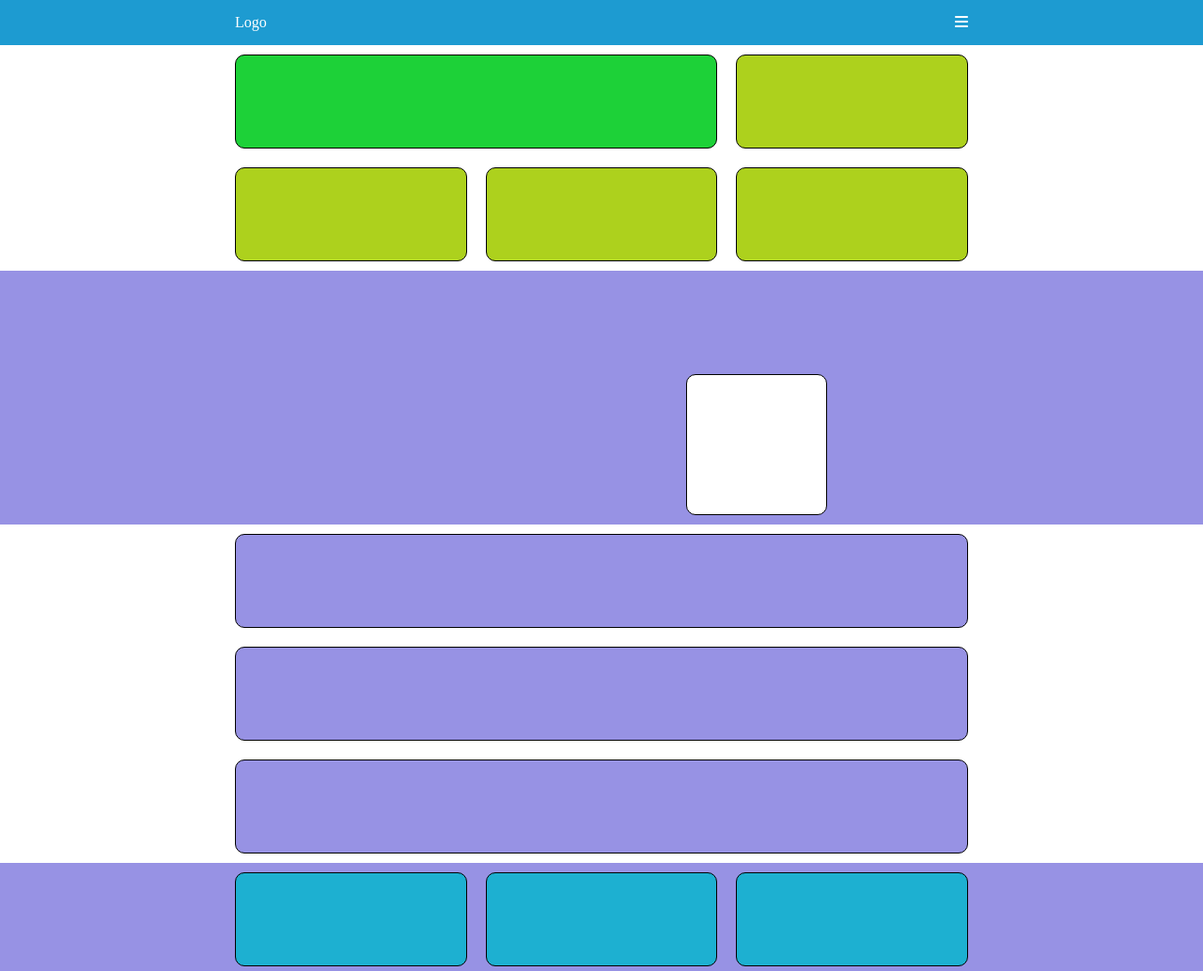
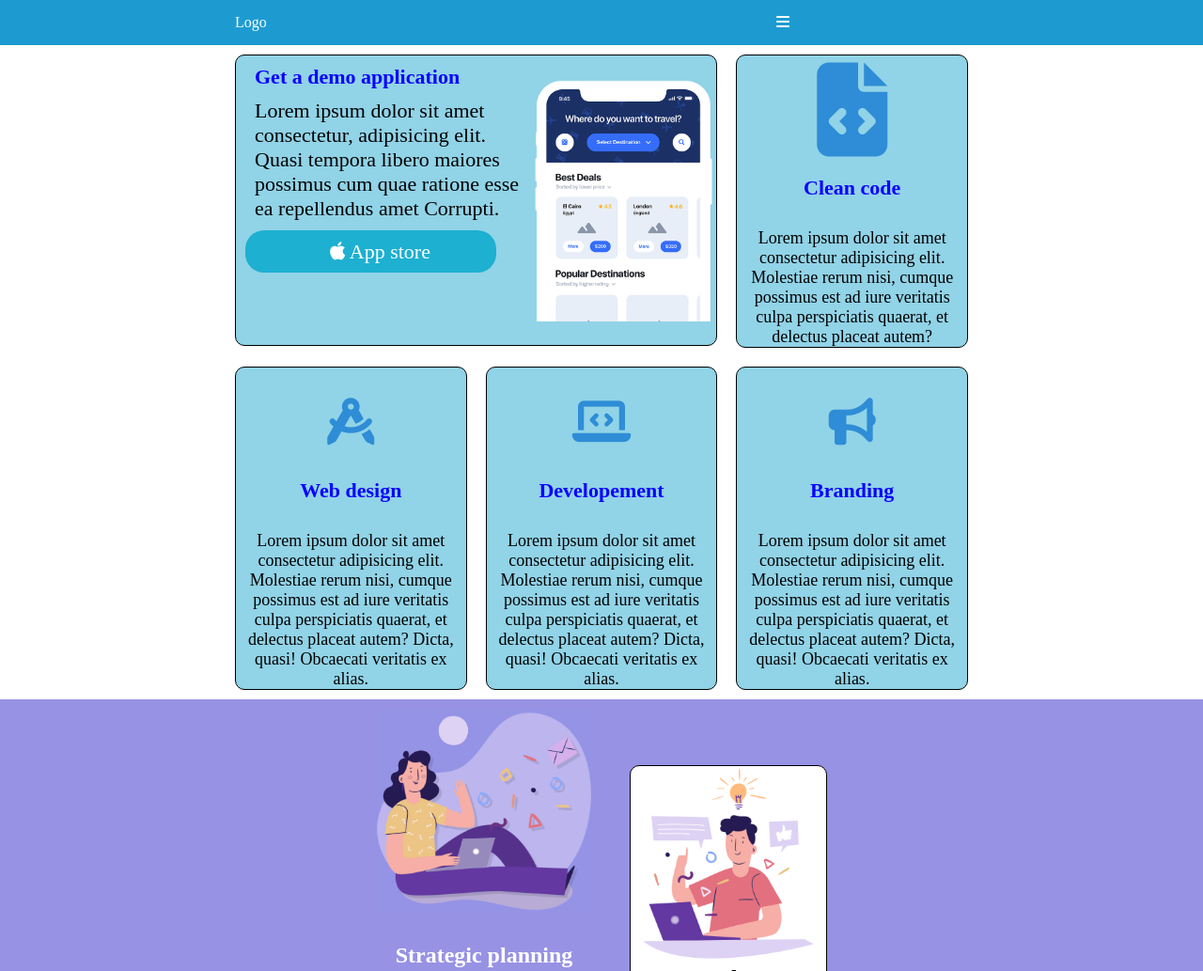
Before and after one commit to alex2000d/htmlcss-responsive-layout, a plain HTML site: page index.html in a window 1280 px wide. Shown: the top 1033 px of the page at 94% size. Drawn offline with Linux system fonts and the light colour scheme.

Commit message:
[UPD] added content in te section main and responsivity for mobile tablet and desktop

```diff
--- a/css/style.css
+++ b/css/style.css
@@ -16,33 +16,50 @@ header{
 }
 
 .content-main{
-    background-color: rgb(173, 209, 29);
+    background-color:rgb(145, 211, 231);
     margin: 10px;
-    height: 100px;
+
     border: 1px solid black;
     border-radius: 10px ;
 }
 
 .content-main-big{
-    background-color: rgb(29, 209, 56);
+    background-color: rgb(145, 211, 231);
     margin: 10px;
-    height: 100px;
+
     border: 1px solid black;
     border-radius: 10px ;
+    position: relative;
+}
+
+.content-main-big img{
+    width: 80%;
+    margin-top: 20px;
+
+
+
 }
 
 .content-planner{
     background-color: rgb(151, 146, 228);
     margin: 0 10px;
-    height: 100px;
+
     margin-top: 10px;
+
+
 }
 
+.content-planner img{
+    width: 100%;
+}
 
+.content-planner-right img{
+    width: 100%;
+}
 
 .content-planner-right{
     background-color:white;
-    height: 150px;
+
     border: 1px solid black;
     border-radius: 10px;
     margin: 0 10px;
@@ -110,7 +127,10 @@ header{
 
 .col-50{
     width: 100%;
+
 }
+
+
 
 .col-25{
     width: 100%;
@@ -134,6 +154,10 @@ header{
     float: right;
 }
 
+.mt-40{
+    margin-top: 40px;
+}
+
 .ml-10{
     margin-left: 10px;
 }
@@ -149,6 +173,76 @@ header{
 .bg-black{
     background-color: rgb(31, 31, 31);
 }
+
+.text-center{
+    text-align: center;
+}
+
+.mb-10{
+    margin-bottom: 10px;
+}
+
+.mt-10{
+    margin-top: 10px;
+}
+
+.ml-20{
+    margin-left: 20px;
+}
+
+.br-20{
+    border-radius: 20px;
+}
+
+.pd-10{
+    padding: 10px;
+}
+
+.mb-20{
+    margin-bottom: 20px;
+}
+
+.pd-70{
+    padding-left: 70px;
+    padding-right: 70px;
+}
+
+.bg-blu{
+    background-color: rgb(29, 176, 209);
+    color: #fff;
+}
+
+.font-size{
+    font-size: 20px;
+}
+
+.font-size-icons{
+    font-size: 50px;
+}
+
+.font-size-15{
+    font-size: 15px;
+}
+
+.mt-30{
+    margin-top: 30px;
+}
+
+.color-blu{
+    color: rgb(10, 2, 255);
+}
+
+.color-white{
+    color: #fff;
+}
+
+.br-100{
+    border-radius: 50px;
+}
+
+.ml-90{
+    margin-left: 90px;
+}
 /* media query */
 
 @media screen and (min-width: 768px) {
@@ -162,6 +256,18 @@ header{
 
     .col-33-benefits{
         width: 50%;
+    }
+
+    .content-main-big img{
+        width: 70%;
+    }
+
+    .font-size{
+        font-size: 30px;
+    }
+
+    .font-size-code{
+        font-size: 39px;
     }
 }
 
@@ -177,13 +283,43 @@ header{
     }
 
     .content-planner-right{
-        float: right;
-        width: 150px;
+       margin-top: 70px;
+        margin-left: 30px;
     }
 
     .col-33-benefits{
         width: calc(100% / 3);
     }
 
+    .content-main-big img{
+        position:absolute;
+        top: 0%;
+        left: 100%;
+        width: 50%;
+        transform: translate(-100%, -0%);
+        margin-left: 20px;
+        padding-left: 20px;
+    }
+
+    .content-main-big{
+        height: 310px;
+    }
+
+    .font-size{
+        font-size: 22px;
+    }
+
+    .font-size-code{
+        font-size: 18px;
+    }
+
+    .mr-10{
+        margin-right: 200px;
+    }
+
+    .col-50{
+        width: 50%;
+    }
+
 
 }
--- a/index.html
+++ b/index.html
@@ -33,19 +33,45 @@
         <div class="container">
             <div class="row">
                 <div class="col-66">
-                    <div class="content-main-big"></div>
+                    <div class="content-main-big ">
+                        <h3 class="mb-10 mt-10 ml-20 font-size color-blu">Get a demo application</h3>
+                        <p class="ml-20 mb-20 font-size mr-10" >Lorem ipsum dolor sit amet consectetur, adipisicing elit. Quasi tempora libero maiores possimus cum quae ratione esse ea repellendus amet Corrupti. </p>
+                        <span class="bg-blu br-20 pd-10 ml-10 pd-70 font-size">
+                            <i class="fa-brands fa-apple ml-20 "></i>
+                            App store
+                        </span>
+                     <img src="./img/phone.png " alt="img">
+
+                    </div>
                 </div>
                 <div class="col-33">
-                    <div class="content-main"></div>
+                    <div class="content-main">
+                        <div class="icons text-center font-size-icons mt-30"><i class="fa-solid fa-file-code fa-2xl text-center" style="color: #2e8dd6;"></i></div>
+                        <h3 class="text-center color-blu mt-40 font-size">Clean code</h3>
+                        <p class="mt-30 text-center font-size-code">Lorem ipsum dolor sit amet consectetur adipisicing elit. Molestiae rerum nisi, cumque possimus est ad iure veritatis culpa perspiciatis quaerat, et delectus placeat autem?</p>
+
+                    </div>
                 </div>
                 <div class="col-33">
-                    <div class="content-main"></div>
+                    <div class="content-main">
+                        <div class="icons text-center font-size-icons mt-30"><i class="fa-solid fa-compass-drafting text-center" style="color: #2e8dd6;"></i></div>
+                        <h3 class="text-center color-blu mt-30 font-size">Web design</h3>
+                        <p class="mt-30 text-center font-size-code">Lorem ipsum dolor sit amet consectetur adipisicing elit. Molestiae rerum nisi, cumque possimus est ad iure veritatis culpa perspiciatis quaerat, et delectus placeat autem? Dicta, quasi! Obcaecati veritatis ex alias.</p>
+                    </div>
                 </div>
                 <div class="col-33">
-                    <div class="content-main"></div>
+                    <div class="content-main">
+                        <div class="icons text-center font-size-icons mt-30"><i class="fa-solid fa-laptop-code text-center" style="color: #2e8dd6;"></i></div>
+                        <h3 class="text-center color-blu mt-30 font-size">Developement</h3>
+                        <p class="mt-30 text-center font-size-code">Lorem ipsum dolor sit amet consectetur adipisicing elit. Molestiae rerum nisi, cumque possimus est ad iure veritatis culpa perspiciatis quaerat, et delectus placeat autem? Dicta, quasi! Obcaecati veritatis ex alias.</p>
+                    </div>
                 </div>
                 <div class="col-33">
-                    <div class="content-main"></div>
+                    <div class="content-main">
+                            <div class="icons text-center font-size-icons mt-30"><i class="fa-solid fa-bullhorn text-center" style="color: #2e8dd6;"></i></div>
+                            <h3 class="text-center color-blu mt-30 font-size">Branding</h3>
+                            <p class="mt-30 text-center font-size-code">Lorem ipsum dolor sit amet consectetur adipisicing elit. Molestiae rerum nisi, cumque possimus est ad iure veritatis culpa perspiciatis quaerat, et delectus placeat autem? Dicta, quasi! Obcaecati veritatis ex alias.</p>
+                    </div>
                 </div>
             </div>
         </div>
@@ -55,10 +81,21 @@
         <div class="container-strategic-planner">
             <div class="row">
                 <div class="col-50">
-                    <div class="content-planner"></div>
+                    <div class="content-planner">
+                        <img src="./img/planning1.png" alt="img">
+                        <h2 class="color-white text-center mt-30">Strategic planning</h2>
+                        <p class="mt-10 mb-20">Lorem ipsum dolor, sit amet consectetur adipisicing elit. Dolor aut necessitatibus facere, veritatis corrupti officiis facilis quidem debitis accusamus labore cupiditate, consequatur reiciendis animi temporibus. Aperiam fuga ipsum architecto recusandae?</p>
+                    </div>
                 </div>
                 <div class="col-50">
-                        <div class="content-planner-right"></div>
+                        <div class="content-planner-right">
+                            <img src="./img/planning2.png" alt="img">
+                            <h2 class="text-center">App Developement</h2>
+                            <p class="text-center mt-10 mb-20">develop an on-demand app for you delivery business to reach your target customers without any interruption</p>
+                            <div class="text-center mb-20"><span class=" bg-viola br-100 pd-10  mt-10"><i class="fa-solid fa-arrow-down "></i></span> </div>
+
+
+                        </div>
                 </div>
             </div>
         </div>
```
